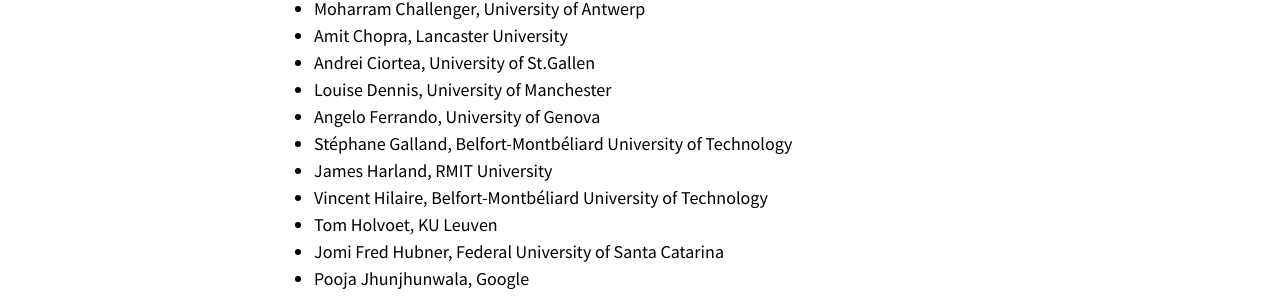
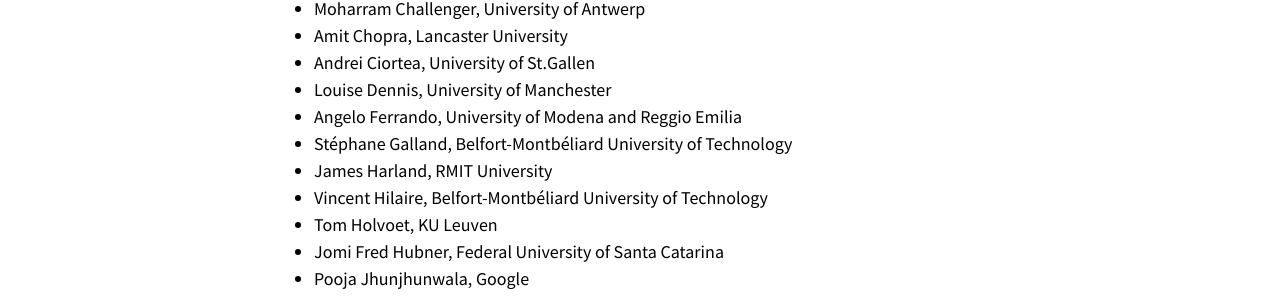
Before and after one commit to emas-workshop/2026, a Jekyll site: the page built from committees.md, in a window 1280 px wide. Shown: the part 670-966 px from the top of the page. Built offline with Jekyll 4.4.1, drawn with Linux system fonts in a browser that asks for light colours; nearby versions of some CDN libraries; our own code applies the rules of GitHub Pages for plain Markdown files.

Commit message:
Update committees.md

```diff
--- a/committees.md
+++ b/committees.md
@@ -25,7 +25,7 @@
 - Amit Chopra, Lancaster University
 - Andrei Ciortea, University of St.Gallen
 - Louise Dennis,	University of Manchester
-- Angelo Ferrando, University of Genova
+- Angelo Ferrando, University of Modena and Reggio Emilia
 - Stéphane Galland, Belfort-Montbéliard University of Technology
 - James Harland, RMIT University
 - Vincent Hilaire,	Belfort-Montbéliard University of Technology
```
